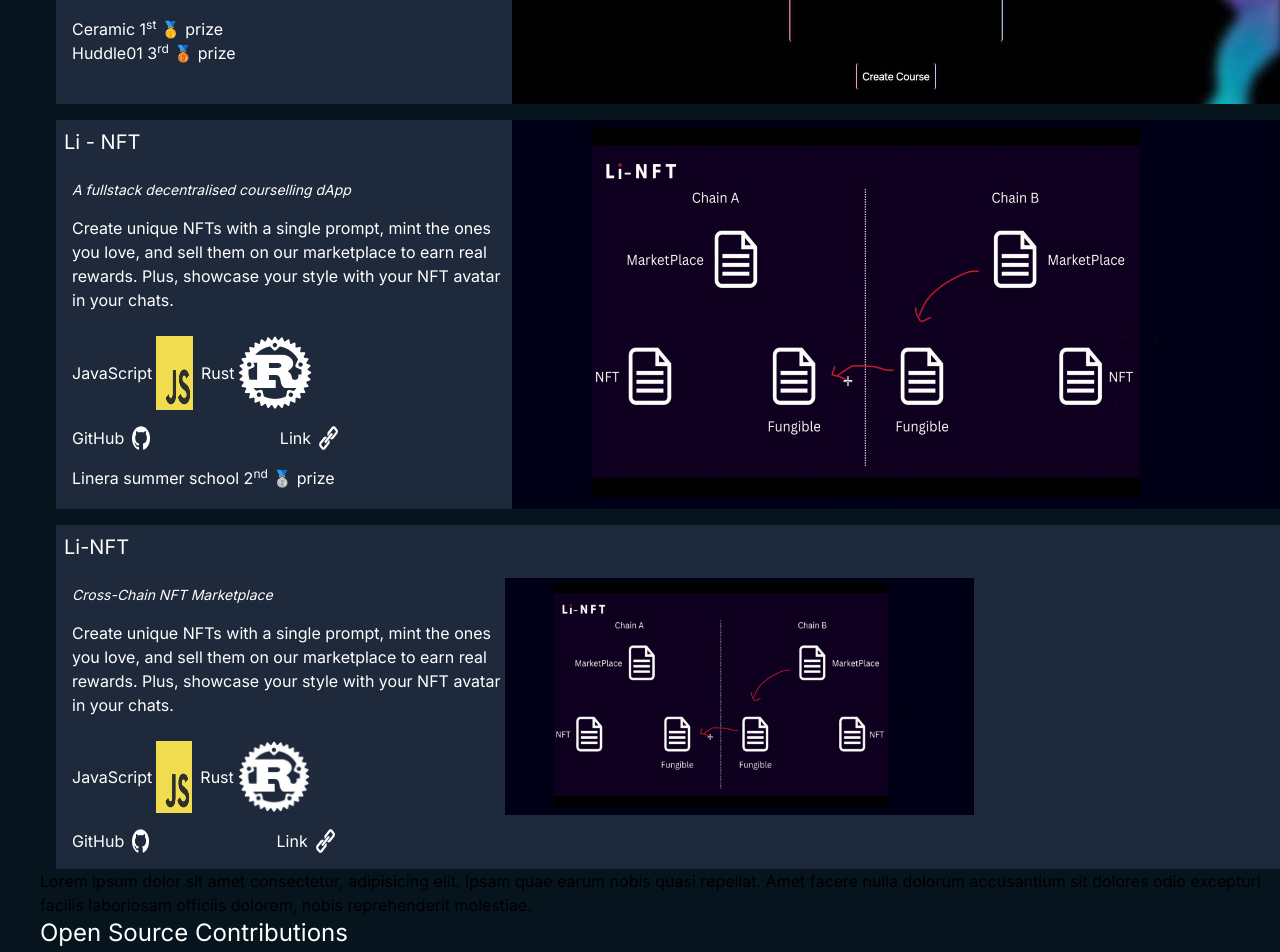
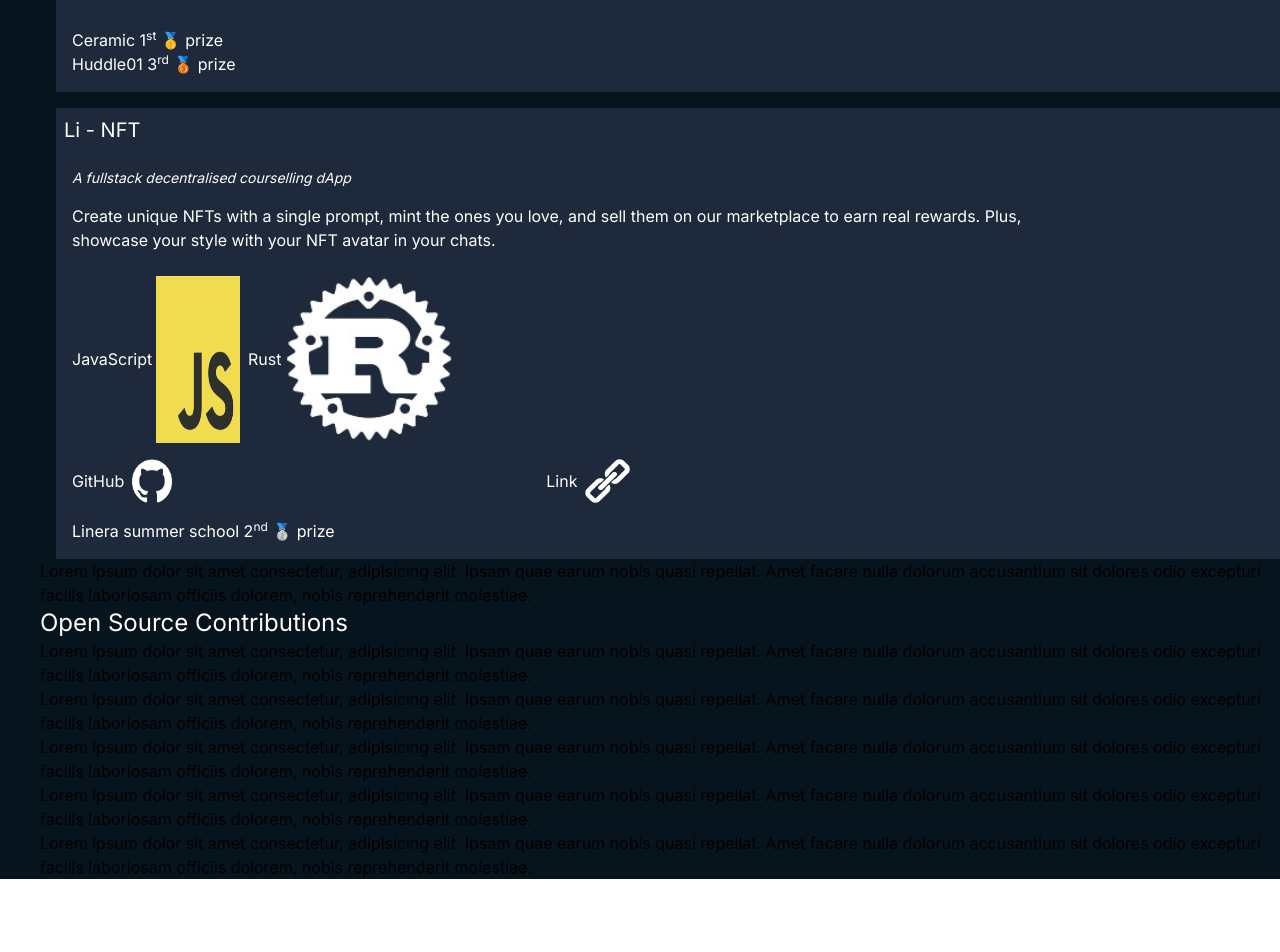
Before and after one commit to ashu26jha/ashu26, a Next.js app: page / in a window 1280 px wide. Shown: the part 1240-2192 px from the top of the page. After the commit the page ends 2119 px from the top, so only its background shows below. Built offline with nearby package versions, Linux system fonts and the light colour scheme.

Commit message:
Mobile Friendly

```diff
--- a/src/app/page.tsx
+++ b/src/app/page.tsx
@@ -45,9 +45,7 @@ export default function MultiLayerParallax() {
         <a href="#projects" className="z-40"><div><i className="arrow down"></i></div></a>
       </div>
       <div className="bg-black p-4 flex">
-        <div className="subpixel-antialiased font-medium text-3xl  text-white">
-          Ashutosh
-        </div>
+
         <div className="subpixel-antialiased font-medium text-xl mt-auto ml-auto mr-6 text-white">
           <a href="#projects">Projects</a>
         </div>
@@ -95,7 +93,7 @@ export default function MultiLayerParallax() {
                     </ul>
                   </div>
                   <div className="ml-auto">
-                    <img src="wis3.jpeg" className="w-auto h-full max-w-3xl" />
+                    {/* <img src="wis3.jpeg" className="w-auto h-full max-w-3xl" /> */}
                   </div>
                 </div>
               </li>
@@ -125,39 +123,11 @@ export default function MultiLayerParallax() {
                     </ul>
                   </div>
                   <div className="ml-auto">
-                    <img src="linft.png" className="w-auto h-full max-w-3xl"/>
+                    {/* <img src="linft.png" className="w-auto h-full max-w-3xl"/> */}
                   </div>
                 </div>
               </li>
-              <li className="text-white mt-4  bg-slate-800 ">
-                <div className="flex w-3/4">
-                  <div className="">
-                    <h1 className="text-xl m-auto p-2">
-                      Li-NFT
-                    </h1>
-                    <div className="text-sm	italic ml-4 mt-4">
-                      Cross-Chain NFT Marketplace
-                    </div>
-                    <ul className="">
-                      <li className="ml-4 mt-4">
-                      Create unique NFTs with a single prompt, mint the ones you love, and sell them on our marketplace to earn real rewards. Plus, showcase your style with your NFT avatar in your chats.
-                      </li>
-                      <li className="flex h-1/6 mt-6 ml-4">
-                        <div className="mt-auto mb-auto">JavaScript</div> <img src="javascript.png" className="ml-1 w-1/12" />
-                        <div className=" ml-2 mt-auto mb-auto">Rust</div> <img src="rust.png" className="ml-1 w-1/6" />
-                      </li>
-                      <li className="flex ml-4 mt-4 mb-4">
-                        <Link href={"https://github.com/ashu26jha/linera-help"} className="flex"><div className="mt-auto mb-auto mr-2">GitHub</div> <img src="github.png" className="w-1/12" /></Link>
-                        <Link href={"https://dorahacks.io/hackathon/linera-autumn-2023/detail"} className="flex"><div className="mt-auto mb-auto mr-2">Link</div> <img src="link.png" className="w-1/12" /></Link>
-                      </li>
 
-                    </ul>
-                  </div>
-                  <div className="m-auto">
-                    <img src="linft.png" className="w- m-4 ml-auto" />
-                  </div>
-                </div>
-              </li>
             </ul>
             <p>
               Lorem ipsum dolor sit amet consectetur, adipisicing elit. Ipsam quae
```
